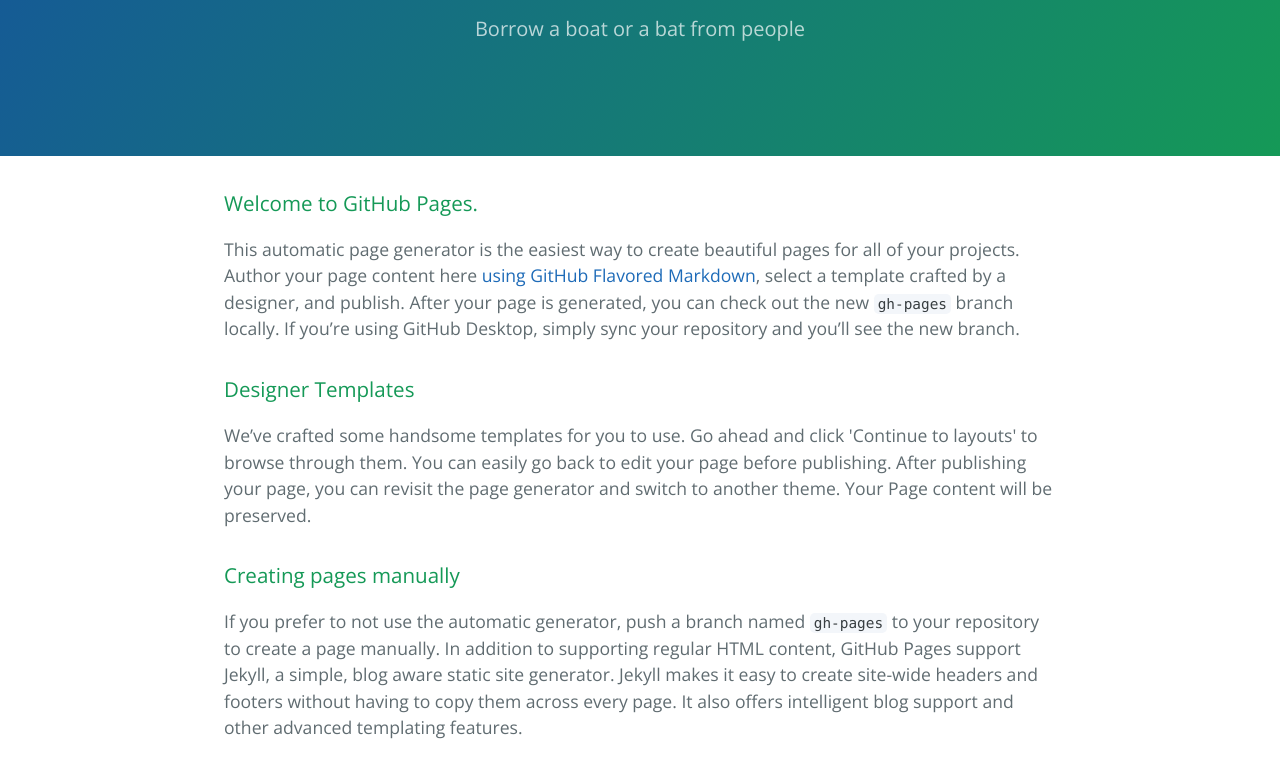
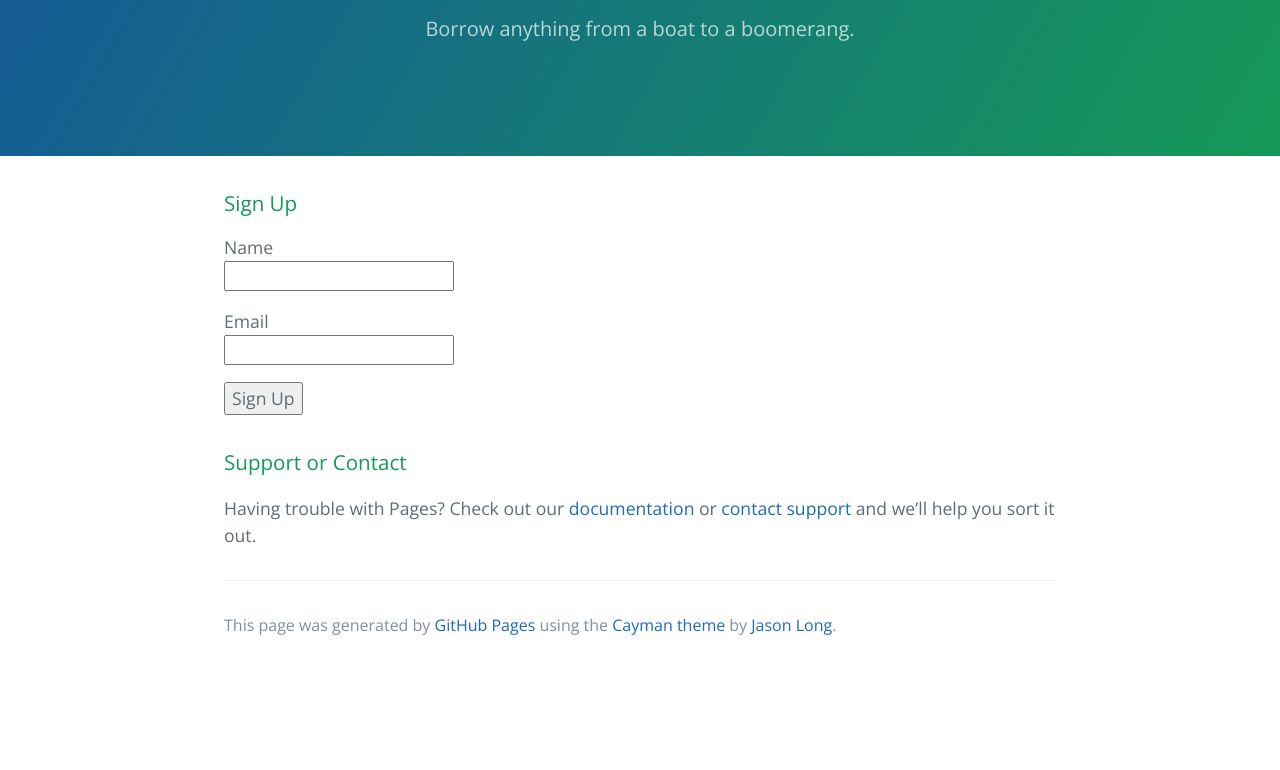
Before and after one commit to BorrowBuddy/borrowbuddy.github.io, a plain HTML site: page index.html in a window 1280 px wide. Shown: the part 161-931 px from the top of the page. After the commit the page ends 830 px from the top, so only its background shows below. Drawn offline with nearby package versions, Linux system fonts and the light colour scheme.

Commit message:
Update index.html

```diff
--- a/index.html
+++ b/index.html
@@ -12,27 +12,11 @@
   <body>
     <section class="page-header">
       <h1 class="project-name">Borrow Buddy</h1>
-      <h2 class="project-tagline">Borrow a boat or a bat from people</h2>
+      <h2 class="project-tagline">Borrow anything from a boat to a boomerang.</h2>
     </section>
 
     <section class="main-content">
-      <h3>
-<a id="welcome-to-github-pages" class="anchor" href="#welcome-to-github-pages" aria-hidden="true"><span aria-hidden="true" class="octicon octicon-link"></span></a>Welcome to GitHub Pages.</h3>
-
-<p>This automatic page generator is the easiest way to create beautiful pages for all of your projects. Author your page content here <a href="https://guides.github.com/features/mastering-markdown/">using GitHub Flavored Markdown</a>, select a template crafted by a designer, and publish. After your page is generated, you can check out the new <code>gh-pages</code> branch locally. If you’re using GitHub Desktop, simply sync your repository and you’ll see the new branch.</p>
-
-<h3>
-<a id="designer-templates" class="anchor" href="#designer-templates" aria-hidden="true"><span aria-hidden="true" class="octicon octicon-link"></span></a>Designer Templates</h3>
-
-<p>We’ve crafted some handsome templates for you to use. Go ahead and click 'Continue to layouts' to browse through them. You can easily go back to edit your page before publishing. After publishing your page, you can revisit the page generator and switch to another theme. Your Page content will be preserved.</p>
-
-<h3>
-<a id="creating-pages-manually" class="anchor" href="#creating-pages-manually" aria-hidden="true"><span aria-hidden="true" class="octicon octicon-link"></span></a>Creating pages manually</h3>
-
-<p>If you prefer to not use the automatic generator, push a branch named <code>gh-pages</code> to your repository to create a page manually. In addition to supporting regular HTML content, GitHub Pages support Jekyll, a simple, blog aware static site generator. Jekyll makes it easy to create site-wide headers and footers without having to copy them across every page. It also offers intelligent blog support and other advanced templating features.</p>
-
-<h3>
-<a id="authors-and-contributors" class="anchor" href="#authors-and-contributors" aria-hidden="true"><span aria-hidden="true" class="octicon octicon-link"></span></a>Authors and Contributors</h3>
+      <h3>Sign Up</h3>
 
 <form action="http://email.lukedurrant.com/t/r/s/htyuitj/" method="post" id="subForm">
     <p>
@@ -47,8 +31,6 @@
         <button type="submit">Sign Up</button>
     </p>
 </form>
-
-<p>You can <a href="https://help.github.com/articles/basic-writing-and-formatting-syntax/#mentioning-users-and-teams" class="user-mention">@mention</a> a GitHub username to generate a link to their profile. The resulting <code>&lt;a&gt;</code> element will link to the contributor’s GitHub Profile. For example: In 2007, Chris Wanstrath (<a href="https://github.com/defunkt" class="user-mention">@defunkt</a>), PJ Hyett (<a href="https://github.com/pjhyett" class="user-mention">@pjhyett</a>), and Tom Preston-Werner (<a href="https://github.com/mojombo" class="user-mention">@mojombo</a>) founded GitHub.</p>
 
 <h3>
 <a id="support-or-contact" class="anchor" href="#support-or-contact" aria-hidden="true"><span aria-hidden="true" class="octicon octicon-link"></span></a>Support or Contact</h3>
```
